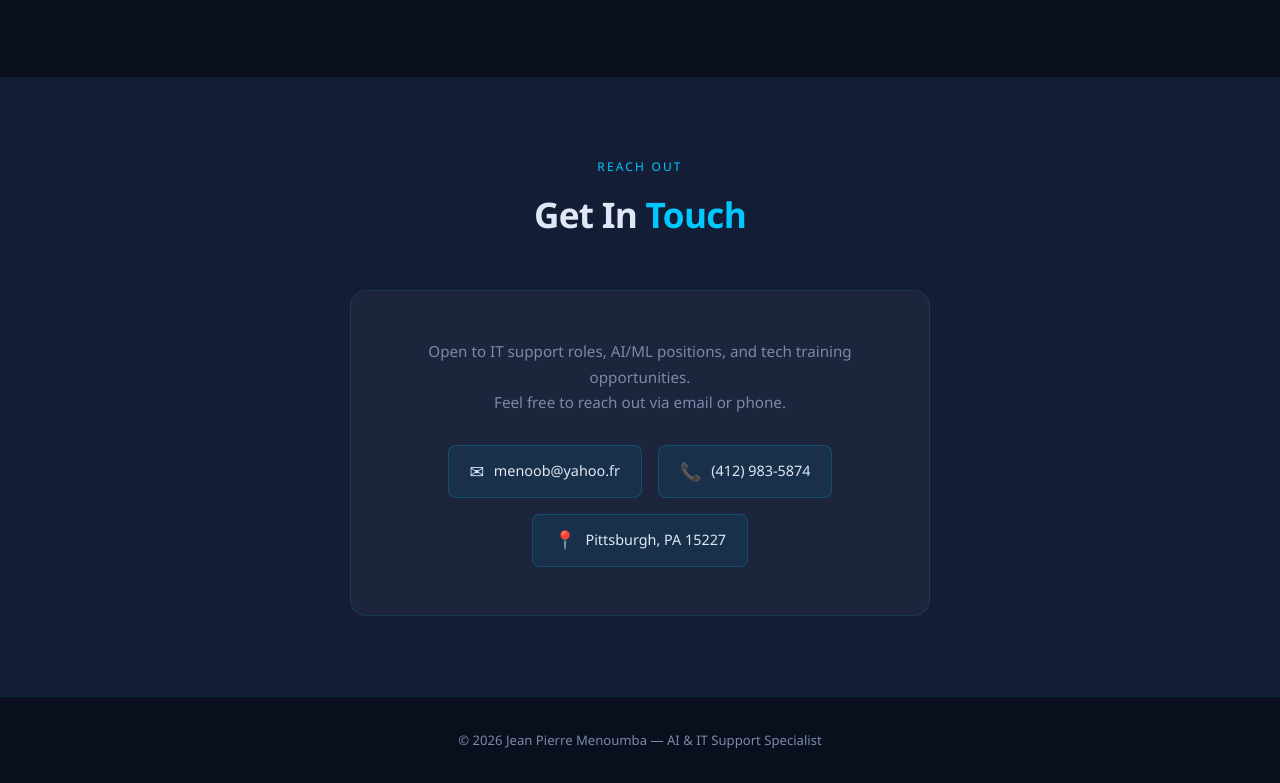
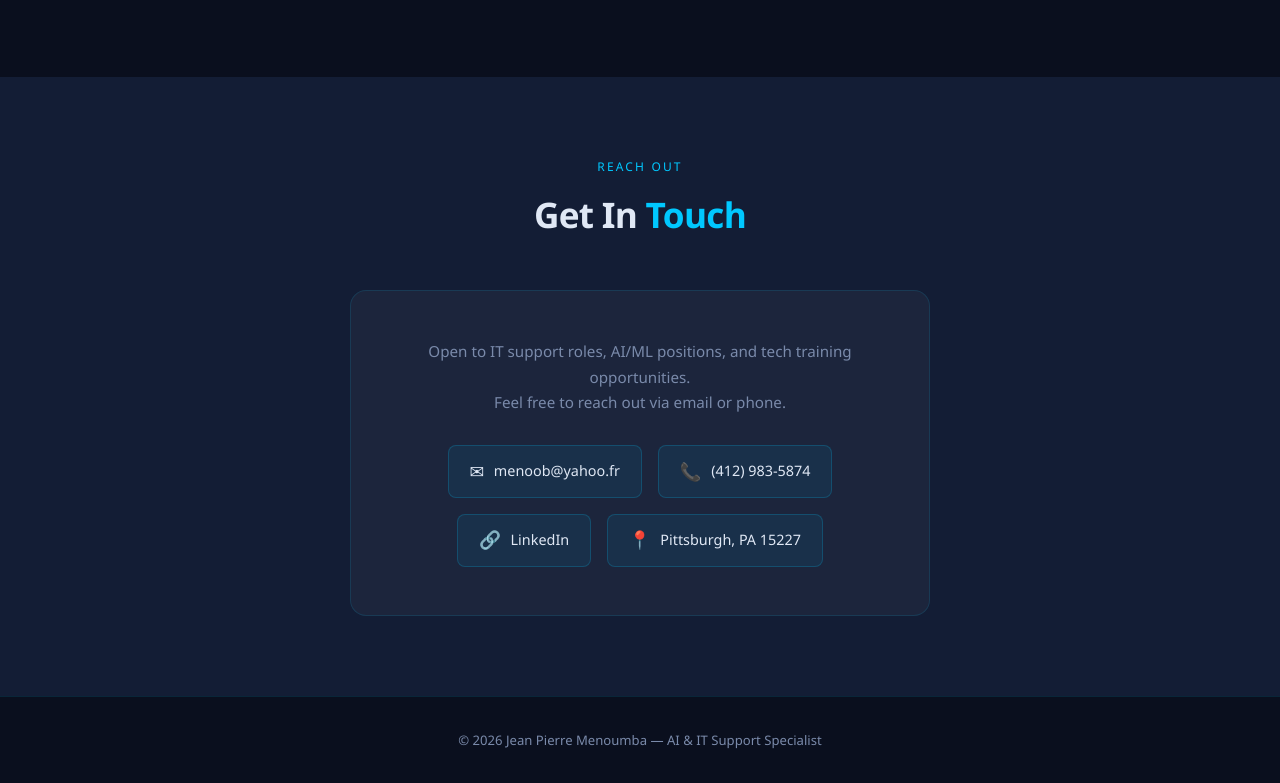
Before and after one commit to inexi1/inexi1.github.io, a plain HTML site: page index.html in a window 1280 px wide. Shown: the part 5363-6146 px from the top of the page. Drawn offline with Linux system fonts and the light colour scheme.

Commit message:
Add LinkedIn link to Get in Touch section

```diff
--- a/index.html
+++ b/index.html
@@ -887,6 +887,9 @@
         <a href="tel:+14129835874" class="contact-link">
           <span class="icon">&#128222;</span> (412) 983-5874
         </a>
+        <a href="https://www.linkedin.com/in/jpmenoumba" class="contact-link" target="_blank" rel="noopener">
+          <span class="icon">&#128279;</span> LinkedIn
+        </a>
         <a href="#" class="contact-link">
           <span class="icon">&#128205;</span> Pittsburgh, PA 15227
         </a>
```
